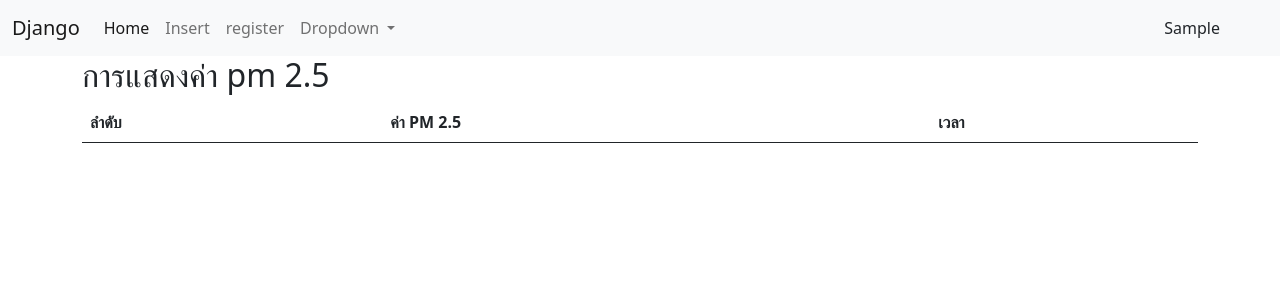
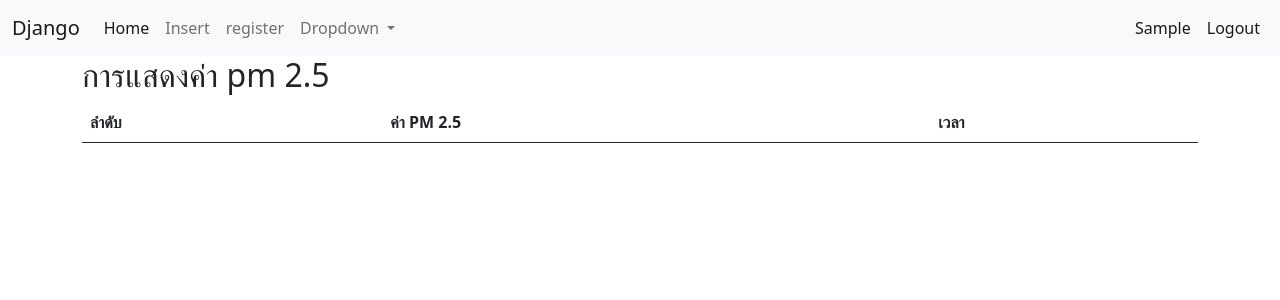
Before and after one commit to Mad-Jelly/Django, a Django app: page /page1/ in a window 1280 px wide. Shown: the top 300 px of the page. Run offline with Django 4.2, Linux system fonts and the light colour scheme; the visitor is signed in with stand-in values (Sample User, id 1); lists and menus that the app fills with data are empty; some libraries are stand-ins or nearby versions.

Commit message:
เพิ่มรายละเอียดที่ Layot

```diff
--- a/django/templates/layout.html
+++ b/django/templates/layout.html
@@ -26,6 +26,7 @@
               <li class="nav-item">
                 <a class="nav-link" href="/register">register</a>
               </li>
+
               <li class="nav-item dropdown">
                 <a class="nav-link dropdown-toggle" href="#" id="navbarDropdown" role="button" data-bs-toggle="dropdown" aria-expanded="false">
                   Dropdown
@@ -37,18 +38,20 @@
                   <li><a class="dropdown-item" href="#">Something else here</a></li>
                 </ul>
               </li>
+
             </ul>
-
-            <form class="d-flex pe-lg-5">
-
+          <ul class="navbar-nav pe-lg-5g mb-2 mb-lg-0">
               {% if user.is_authenticated %}
-
-                 {{user.first_name}}
-
-              {% else %}
-                ยังไม่ได้เข้าสู่ระบบ
-              {% endif %}
-            </form>
+              <li class="nav-item">
+                <a class="nav-link active" aria-current="page" href="#"> {{user.first_name}}</a>
+              </li>
+              <li class="nav-item">
+                <a class="nav-link active" aria-current="page" href="#">Logout</a>
+              </li>
+            {% else %}
+              ยังไม่ได้เข้าสู่ระบบ
+            {% endif %}
+        </ul>
           </div>
         </div>
     </nav>
```
